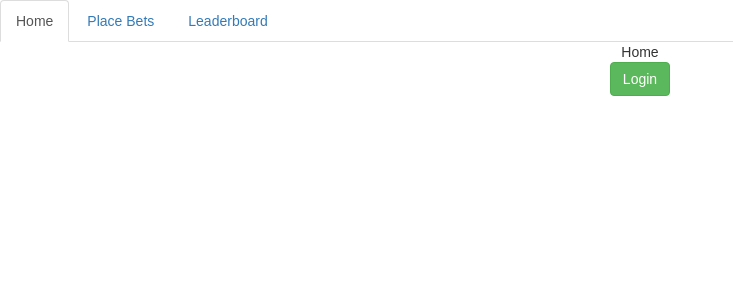
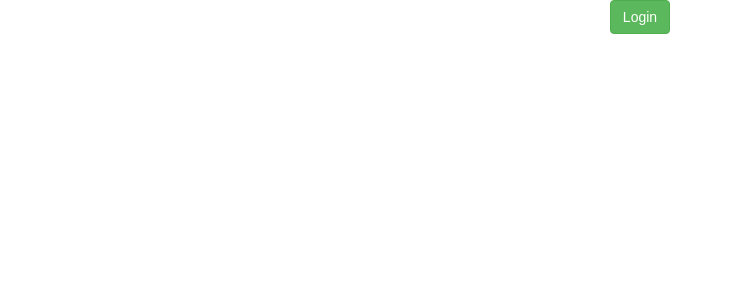
Before and after one commit to sairajm/Gitclash, a React (Create React App) app in the folder client/: page / in a window 1280 px wide. Shown: the top 300 px of the page, without its empty margins (0-733 px from the left). Built offline with nearby package versions, Linux system fonts and the light colour scheme.

Commit message:
Refactors views and adds dashboard

```diff
--- a/client/src/App.js
+++ b/client/src/App.js
@@ -1,8 +1,8 @@
 import React, { Component } from 'react';
-import LoginPage from './views/LoginPage'
 import {Switch, Route} from 'react-router-dom';
-import {Tabs, Tab} from 'react-bootstrap';
 
+import LoginView from './views/LoginView'
+import Dashboard from './views/Dashboard'
 import './App.css';
 
 class App extends Component {
@@ -11,22 +11,13 @@ class App extends Component {
     this.state = {
     };
   }
-  getTabs() {
-    return (
-      <Tabs defaultActiveKey={1} animation={false} id="noanim-tab-example">
-        <Tab eventKey={1} title="Home">Home</Tab>
-        <Tab eventKey={2} title="Place Bets">Place Bets</Tab>
-        <Tab eventKey={3} title="Leaderboard">Leaderboard</Tab>
-      </Tabs>
-    )
-  }
 
   render() {
     return (
       <div className="App">
-        {this.getTabs()}
         <Switch>
-          <Route exact path="/" render={() => <LoginPage/>}/>
+          <Route exact path="/" render={() => <LoginView/>}/>
+          <Route exact path="/dashboard" render={() => <Dashboard/>}/>
         </Switch>
       </div>
     );
--- /dev/null
+++ b/client/src/views/Dashboard.js
@@ -0,0 +1,24 @@
+import React, {Component} from 'react';
+import {Tabs, Tab} from 'react-bootstrap';
+
+class Dashboard extends Component {
+    getTabs() {
+        return (
+          <Tabs defaultActiveKey={1} animation={false} id="noanim-tab-example">
+            <Tab eventKey={1} title="Home">Home</Tab>
+            <Tab eventKey={2} title="Place Bets">Place Bets</Tab>
+            <Tab eventKey={3} title="Leaderboard">Leaderboard</Tab>
+          </Tabs>
+        )
+    }
+
+    render() {
+        return (
+            <div>
+                {this.getTabs()}
+            </div>
+        )
+    }
+}
+
+export default Dashboard;
--- a/client/src/views/LoginPage.js
+++ /dev/null
@@ -1,14 +0,0 @@
-import React,{Component} from 'react';
-import {Button} from 'react-bootstrap';
-
-class LoginPage extends Component {
-    render() {
-        return(
-            <div>
-                <Button bsStyle="success">Login</Button>
-            </div>
-        )
-    }
-}
-
-export default LoginPage;
--- /dev/null
+++ b/client/src/views/LoginView.js
@@ -0,0 +1,19 @@
+import React,{Component} from 'react';
+import {Button} from 'react-bootstrap';
+import { Link } from 'react-router-dom';
+
+class LoginView extends Component {
+
+    render() {
+        return(
+            <div>
+                <Link to={'/dashboard'} style={{ textDecoration: 'none' }}>
+                    <Button bsStyle="success">Login</Button>
+                </Link>
+
+            </div>
+        )
+    }
+}
+
+export default LoginView;
```
Also changed, not shown: client/src/views/HomeView.js (+9 -7 lines), client/src/views/HomePage.js (deleted).
